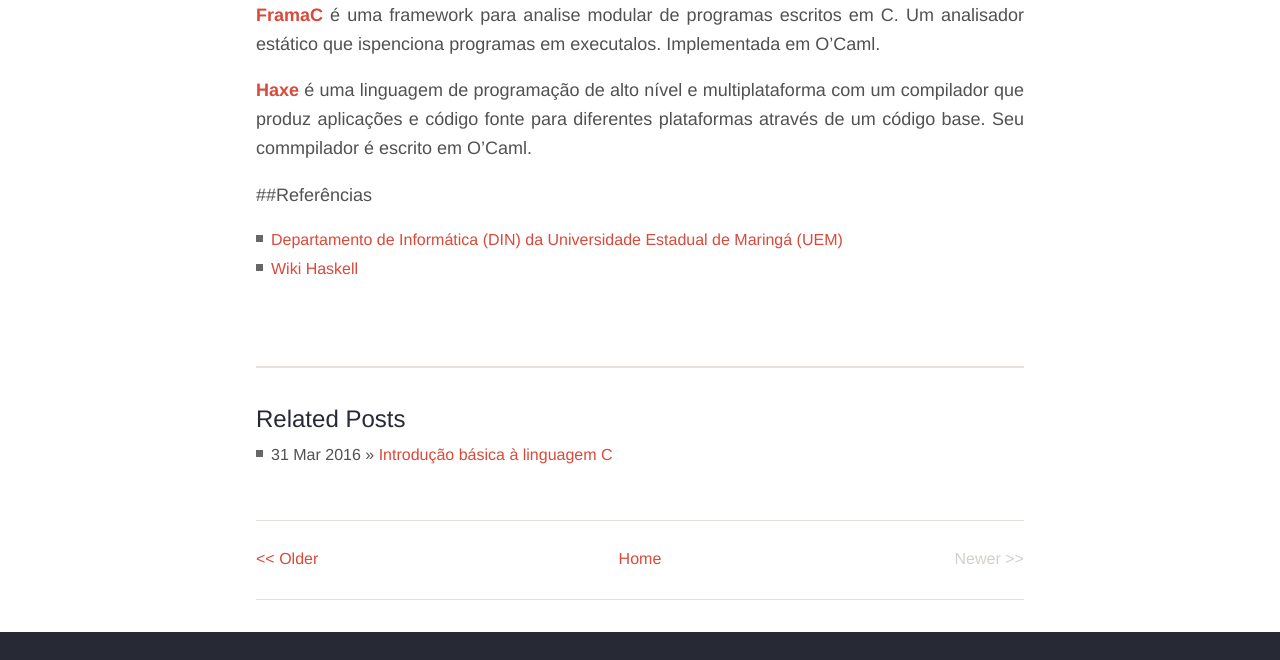
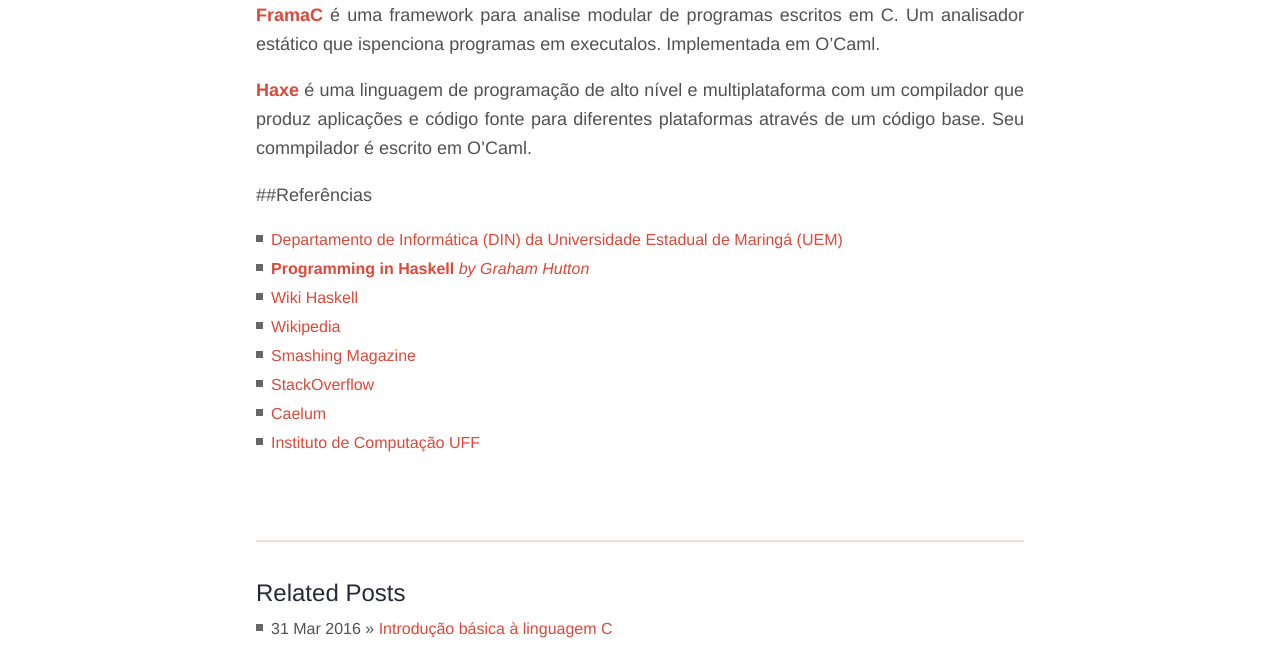
Before and after one commit to tkovs/tkovs.github.io, a Jekyll site: the page built from _posts/2016-04-04-programacao-funcional.md, in a window 1280 px wide and 900 px high, scrolled down 8402 px, cut to the strip 0-660 px from the top of the window. Built offline with Jekyll 4.4.1, drawn with Linux system fonts in a browser that asks for light colours; nearby versions of some CDN libraries; comment, search, counter and statistics services are not loaded.

Commit message:
Mais referencias programação funcional

```diff
--- a/_posts/2016-04-04-programacao-funcional.md
+++ b/_posts/2016-04-04-programacao-funcional.md
@@ -322,4 +322,10 @@
 ##Referências
 
 - [Departamento de Informática (DIN) da Universidade Estadual de Maringá (UEM)](http://din.uem.br/ia/ferramentas/lisp/lisp3.htm)
+- [**Programming in Haskell** *by Graham Hutton*](http://www.cs.nott.ac.uk/~pszgmh/book.html)
 - [Wiki Haskell](https://wiki.haskell.org/Functional_programming)
+- [Wikipedia](https://en.wikipedia.org/wiki/Functional_programming)
+- [Smashing Magazine](https://www.smashingmagazine.com/2014/07/dont-be-scared-of-functional-programming/)
+- [StackOverflow](http://pt.stackoverflow.com/questions/13372/programa%C3%A7%C3%A3o-funcional-e-programa%C3%A7%C3%A3o-orientada-a-objetos-o-que-s%C3%A3o-e-quais-suas)
+- [Caelum](http://blog.caelum.com.br/comecando-com-o-calculo-lambda-e-a-programacao-funcional-de-verdade/)
+- [Instituto de Computação UFF](http://www2.ic.uff.br/~bazilio/cursos/lp/material/ProgFuncional.pdf)
```
